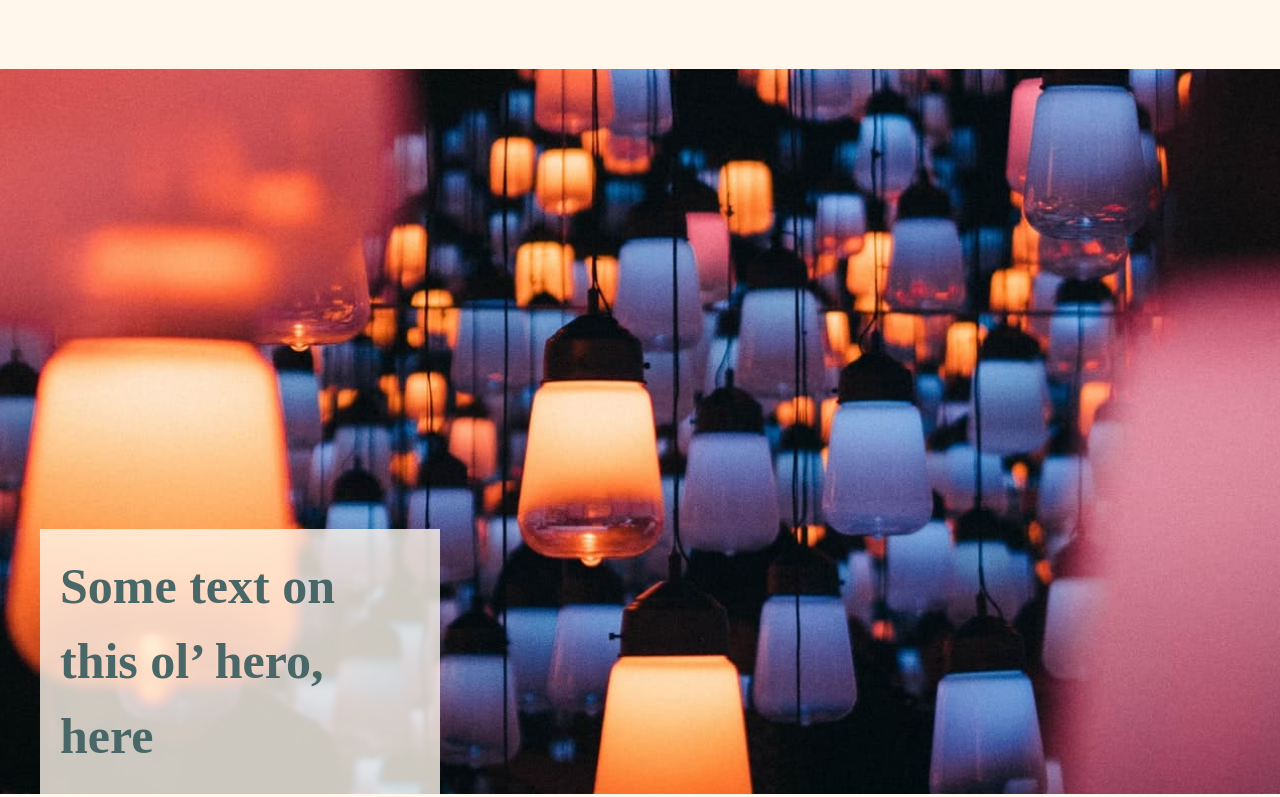
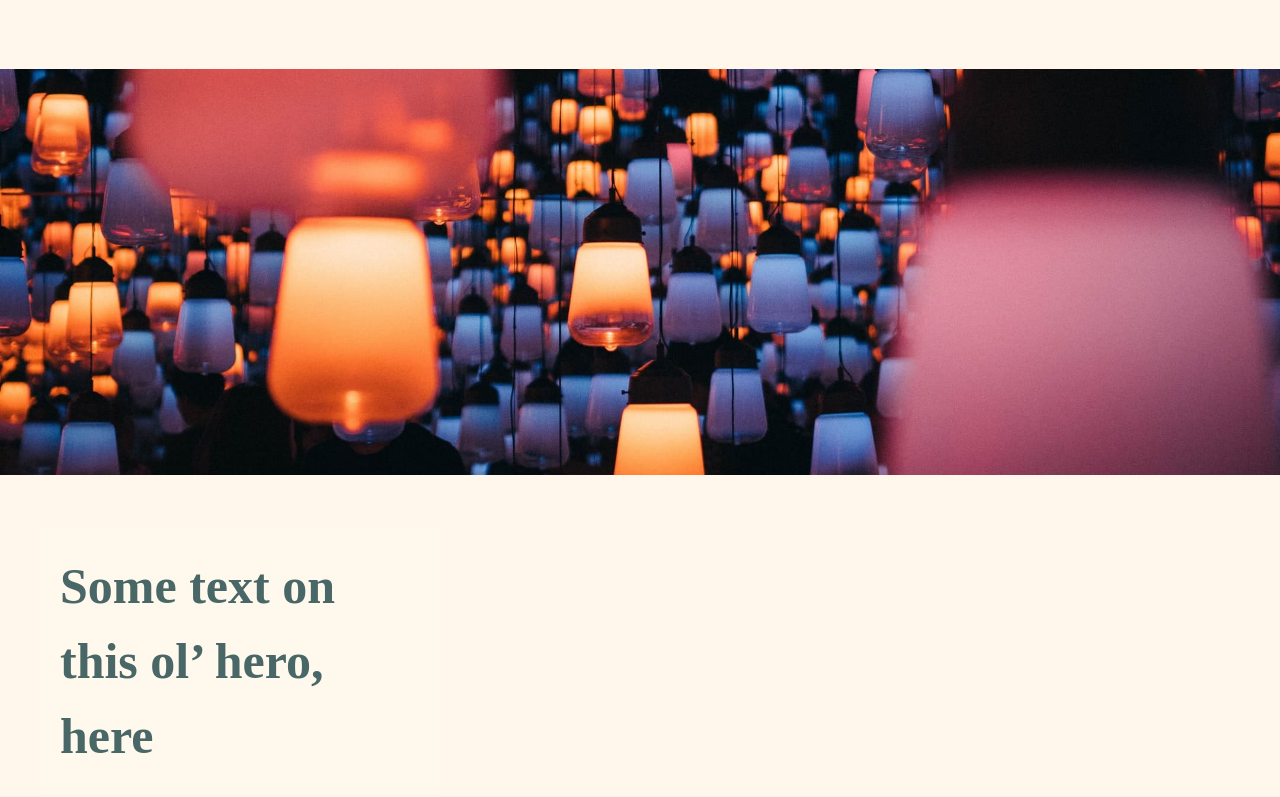
Before and after one commit to janegca/cube-art-blog, a plain HTML site: page index.html in a window 1280 px wide. Shown: the part 3523-4320 px from the top of the page. Drawn offline with nearby package versions, Linux system fonts and the light colour scheme; files that its build step writes are made by us from their sources; a web font is replaced by a local one.

Commit message:
(docs)(refactor): added max-height to hero image, corrected errors in readme

```diff
--- a/scss/_hero.scss
+++ b/scss/_hero.scss
@@ -34,6 +34,7 @@
   top: 0;
   left: 0;
   height: 100%;
+  max-height: 56%;
   width: 100%;
 
   object-fit: cover;
```
Also changed, not shown: 1 other file.
